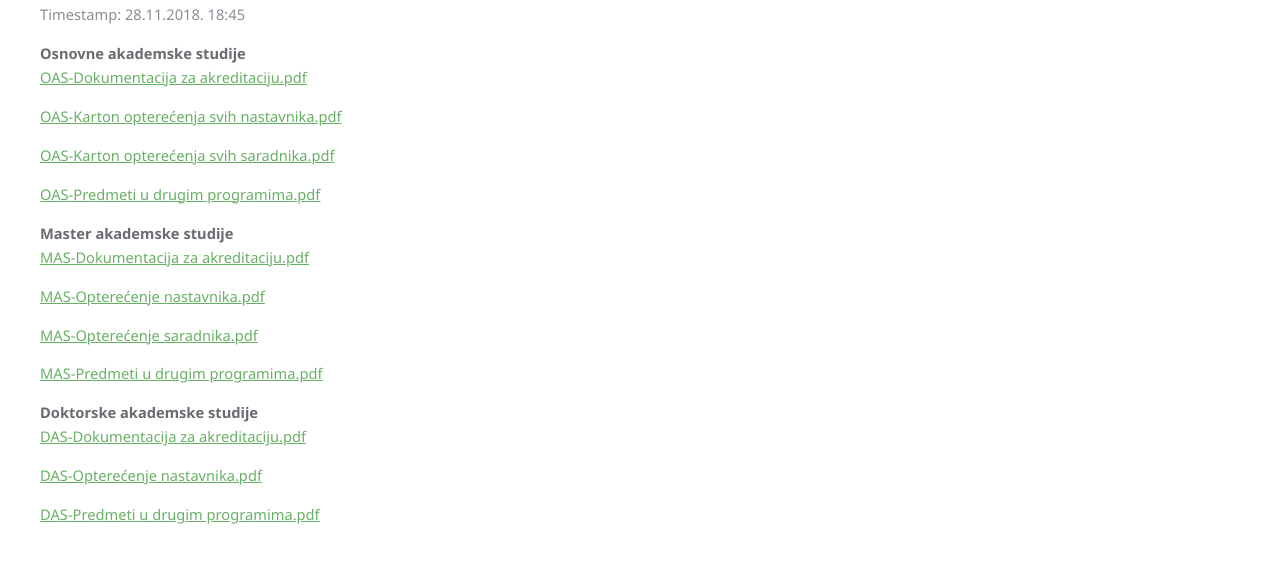
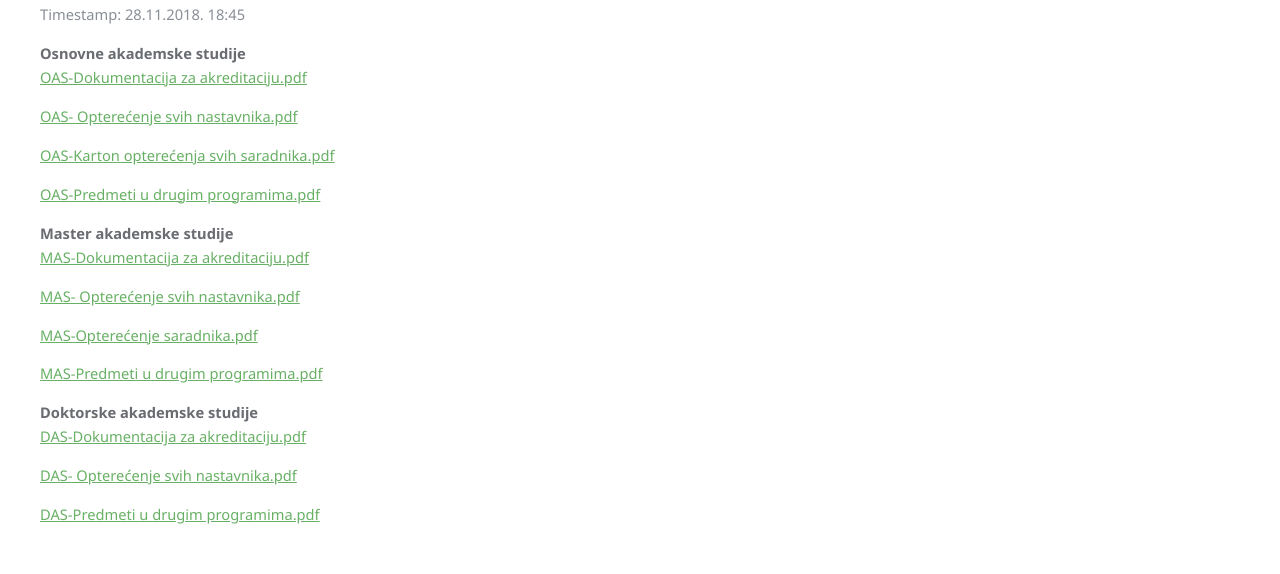
Before and after one commit to unsftn/informatika, a Jekyll site: the page built from akreditacija.md, in a window 1280 px wide. Shown: the part 924-1498 px from the top of the page. Built offline with Jekyll 4.4.1, drawn with Linux system fonts in a browser that asks for light colours.

Commit message:
Update 18.3.2019.

```diff
--- a/akreditacija.md
+++ b/akreditacija.md
@@ -36,7 +36,7 @@ Timestamp: 28.11.2018. 18:45
 # Osnovne akademske studije
 [OAS-Dokumentacija za akreditaciju.pdf](/files/akreditacija/OAS-Dokumentacija za akreditaciju.pdf)
 
-[OAS-Karton opterećenja svih nastavnika.pdf](/files/akreditacija/OAS-Karton opterećenja svih nastavnika.pdf)
+[OAS- Opterećenje svih nastavnika.pdf](/files/akreditacija/OAS- Opterećenje svih nastavnika.pdf)
 
 [OAS-Karton opterećenja svih saradnika.pdf](/files/akreditacija/OAS-Karton opterećenja svih saradnika.pdf)
 
@@ -45,7 +45,7 @@ Timestamp: 28.11.2018. 18:45
 # Master akademske studije
 [MAS-Dokumentacija za akreditaciju.pdf](/files/akreditacija/MAS-Dokumentacija za akreditaciju.pdf)
 
-[MAS-Opterećenje nastavnika.pdf](/files/akreditacija/MAS-Opterećenje nastavnika.pdf)
+[MAS- Opterećenje svih nastavnika.pdf](/files/akreditacija/MAS- Opterećenje svih nastavnika.pdf)
 
 [MAS-Opterećenje saradnika.pdf](/files/akreditacija/MAS-Opterećenje saradnika.pdf)
 
@@ -54,6 +54,6 @@ Timestamp: 28.11.2018. 18:45
 # Doktorske akademske studije
 [DAS-Dokumentacija za akreditaciju.pdf](/files/akreditacija/DAS-Dokumentacija za akreditaciju.pdf)
 
-[DAS-Opterećenje nastavnika.pdf](/files/akreditacija/DAS-Opterećenje nastavnika.pdf)
+[DAS- Opterećenje svih nastavnika.pdf](/files/akreditacija/DAS- Opterećenje svih nastavnika.pdf)
 
 [DAS-Predmeti u drugim programima.pdf](/files/akreditacija/DAS-Predmeti u drugim programima.pdf)
```
Also changed, not shown: 3 other files.
